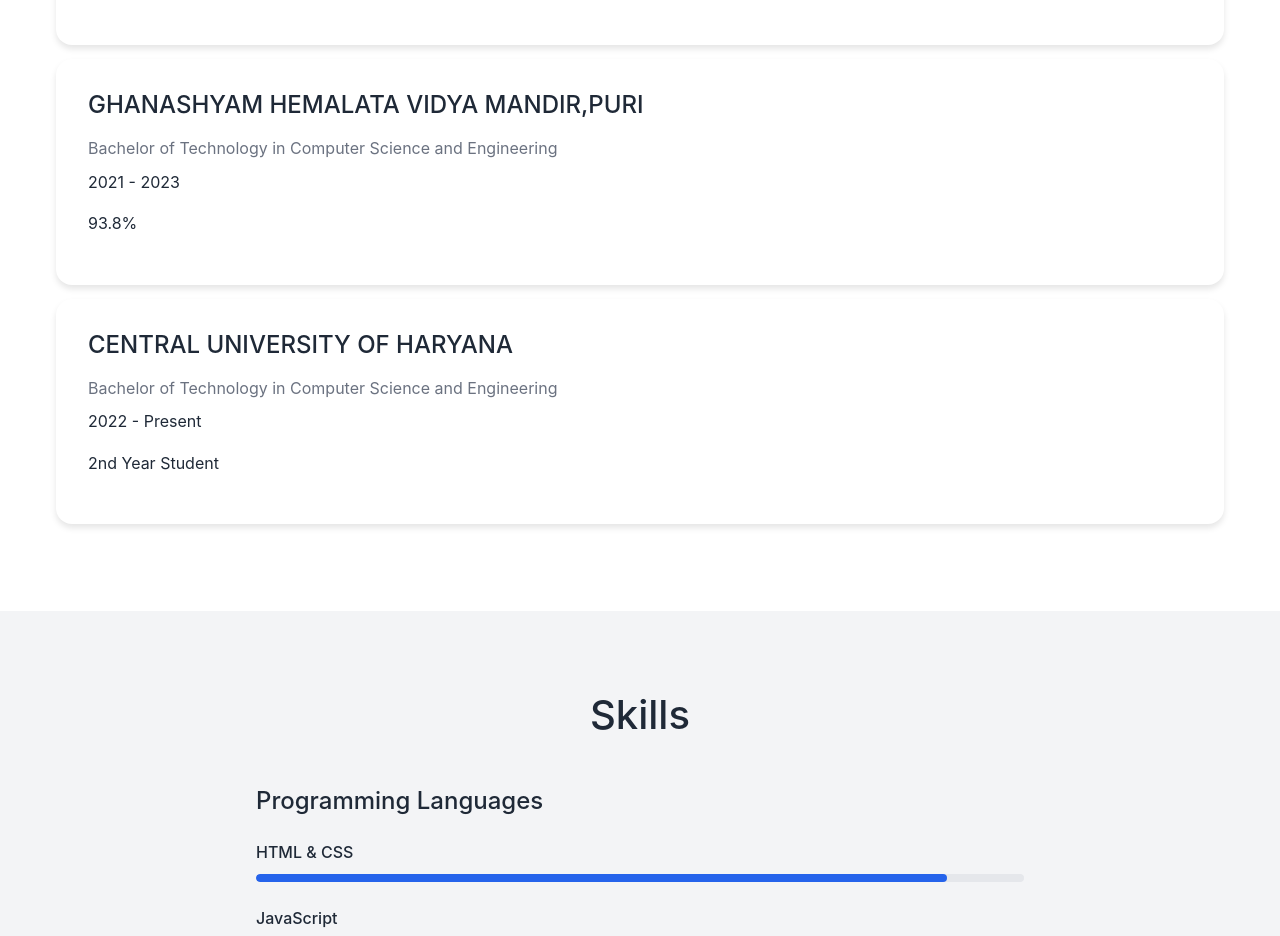
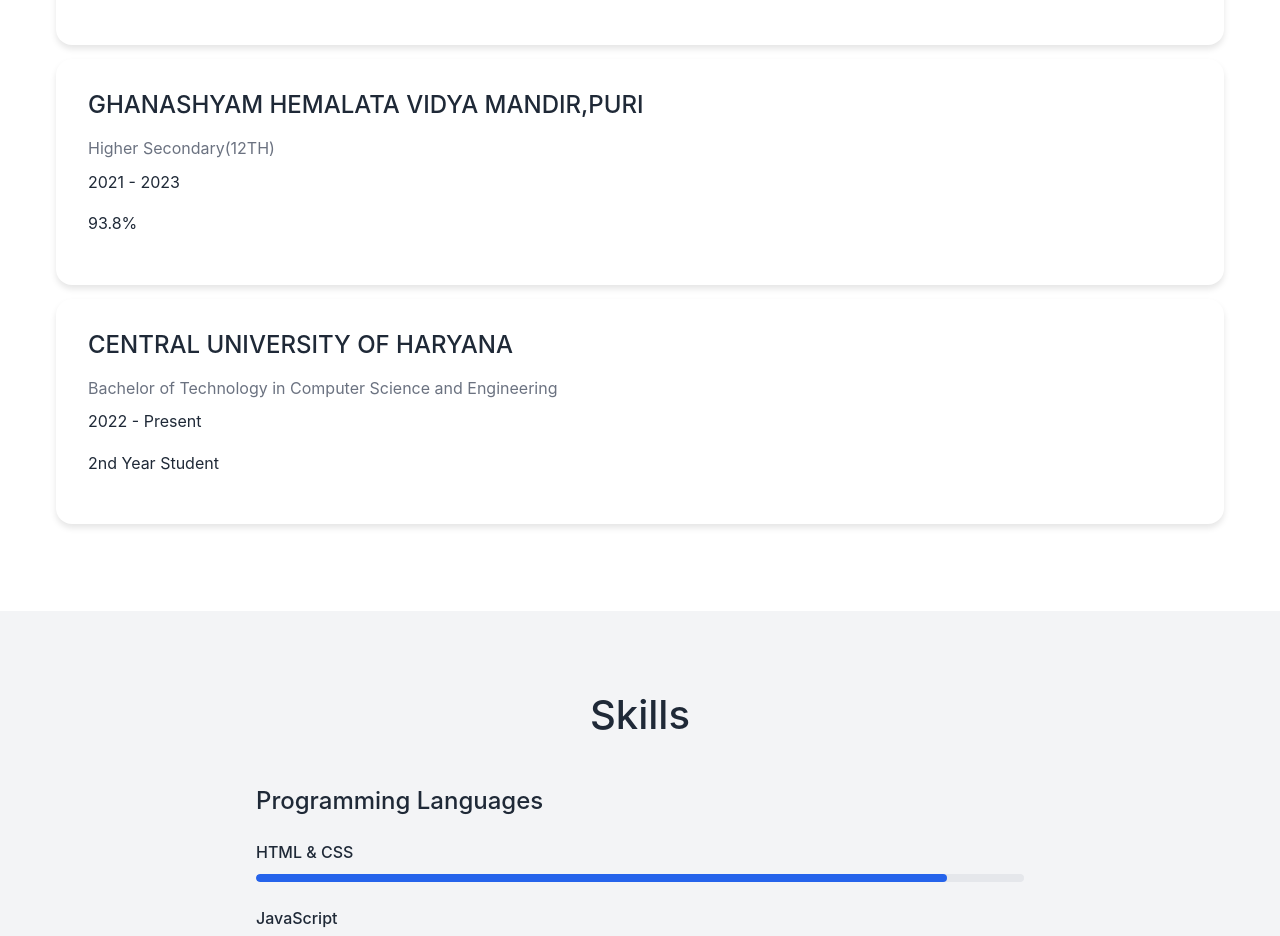
Before and after one commit to suman0936c/suman0936c.github.io, a plain HTML site: page index.html in a window 1280 px wide. Shown: the part 1740-2676 px from the top of the page. Drawn offline with nearby package versions, Linux system fonts and the light colour scheme.

Commit message:
Update index.html

```diff
--- a/index.html
+++ b/index.html
@@ -76,7 +76,7 @@
             <div class="education-cards">
                 <div class="edu-card">
                     <h3>GHANASHYAM HEMALATA VIDYA MANDIR,PURI</h3>
-                    <p class="degree">Bachelor of Technology in Computer Science and Engineering</p>
+                    <p class="degree">Higher Secondary(12TH)</p>
                     <p class="year">2021 - 2023</p>
                     <p class="gpa">93.8%</p>
                 </div>
```
